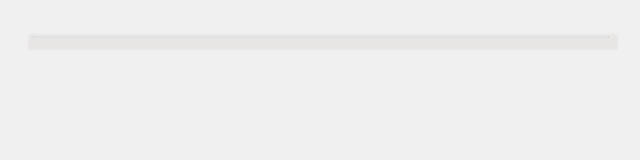
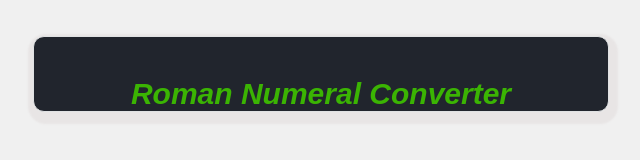
Before and after one commit to MasomRezaie/build-a-roman-numeral-checked, a plain HTML site: page index.html in a window 1280 px wide. Shown: the whole page, without its empty margins (319-959 px from the left). Drawn offline with Linux system fonts and the light colour scheme.

Commit message:
a h1 added

```diff
--- a/index.html
+++ b/index.html
@@ -8,8 +8,8 @@
 </head>
 <body>
   <div class="Body">
-    <!-- <h1><i>Roman Numeral Converter</i></h1>
-    <div id="container">
+    <h1><i>Roman Numeral Converter</i></h1>
+    <!-- <div id="container">
       <input id="number" placeholder="Enter a number">
       <button type="button" id="convert-btn"><strong>Convert</strong></button>
       <div id="output" class="output hidden"></div>
```
